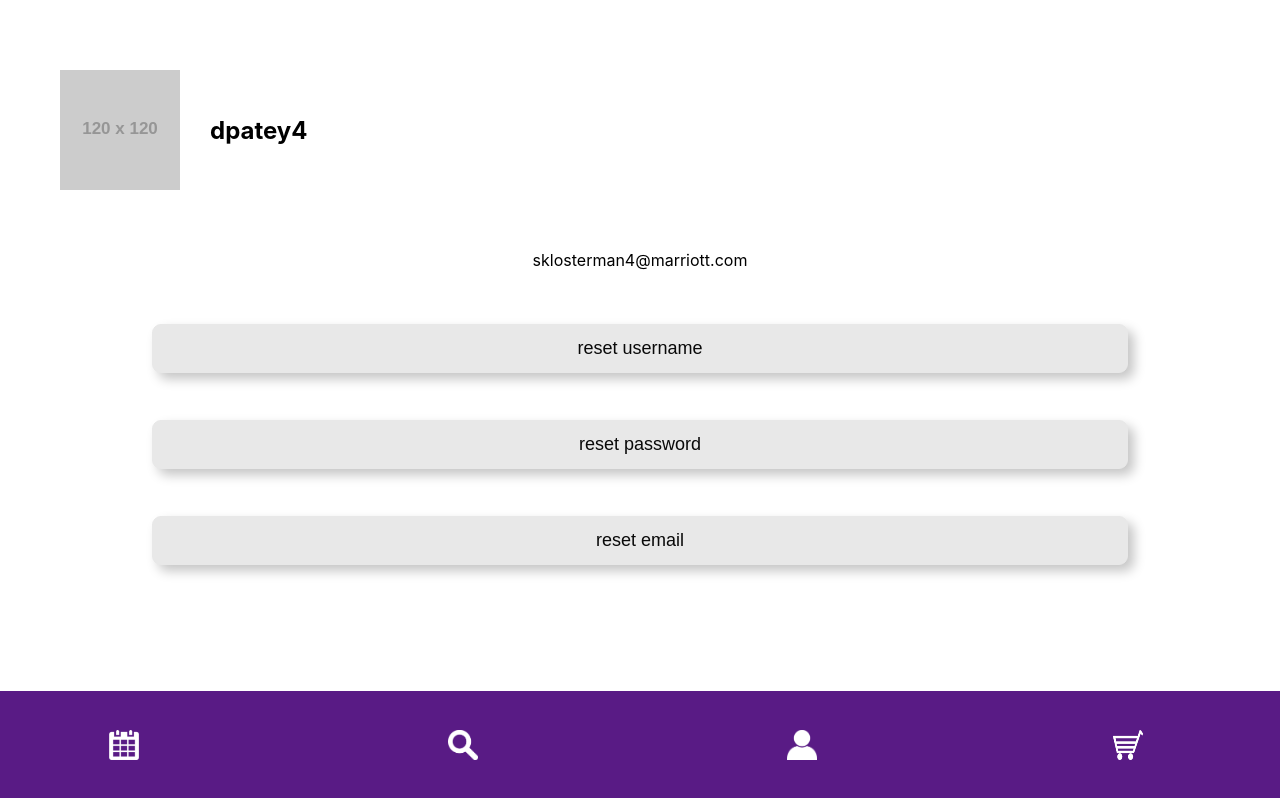
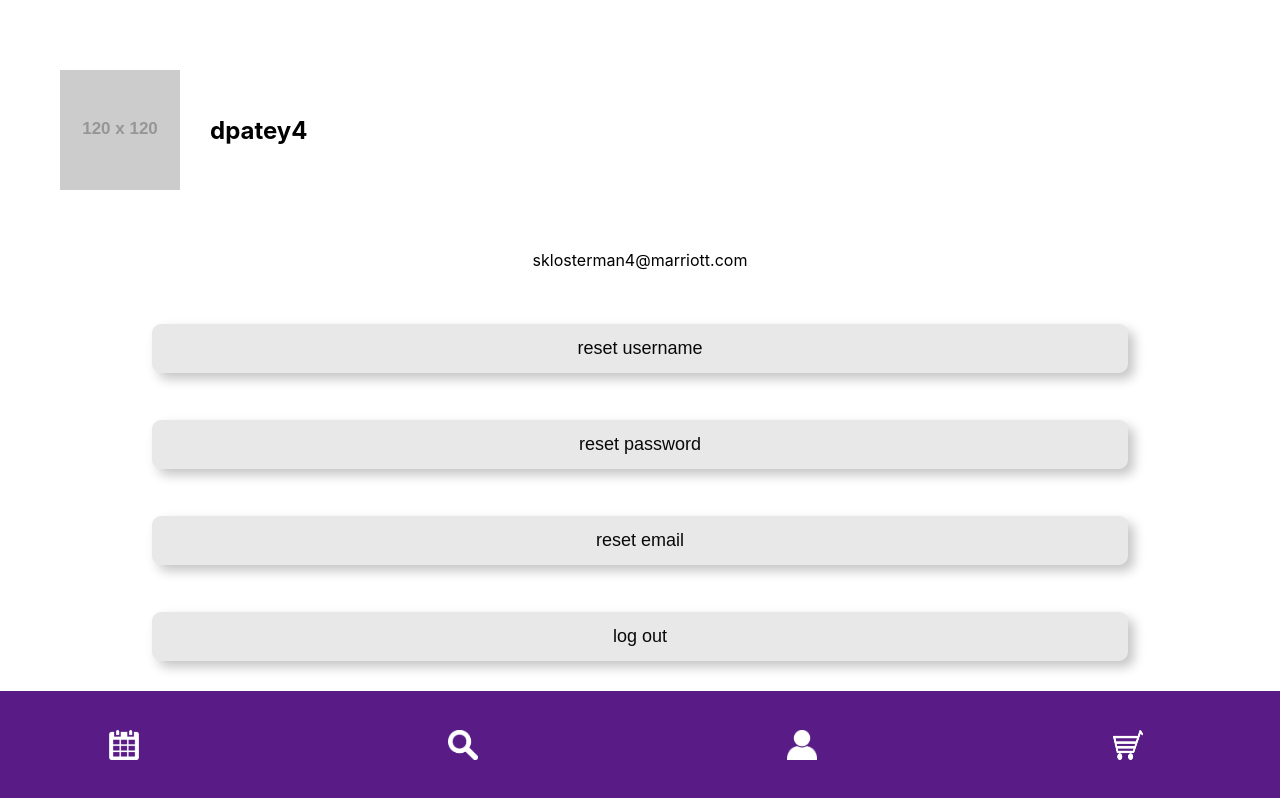
Before and after one commit to agiledev-students-fall2022/final-project-team-albert-pro-max, a React (Create React App) app in the folder front-end/: page /profile in a window 1280 px wide. Built offline with nearby package versions, Linux system fonts and the light colour scheme.

Commit message:
add logout

```diff
--- a/front-end/src/Profile.js
+++ b/front-end/src/Profile.js
@@ -38,6 +38,9 @@ const Profile = props => {
             <Link to='/editemail'>
               <button class="button" >reset email<br></br></button>
             </Link>
+            <Link to ='/Signup'>
+              <button class="button"> log out <br></br></button>
+            </Link>
 
         </div>
 
```
